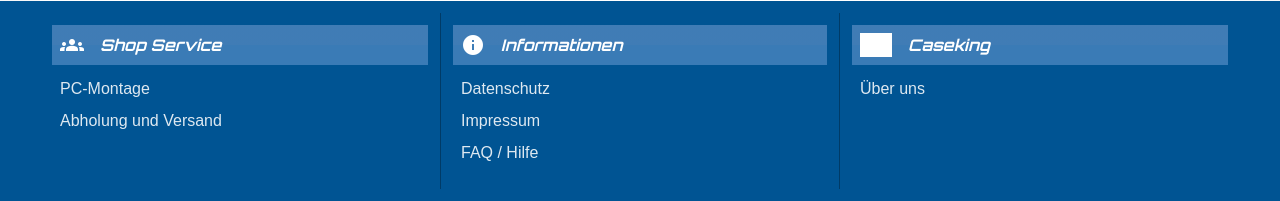
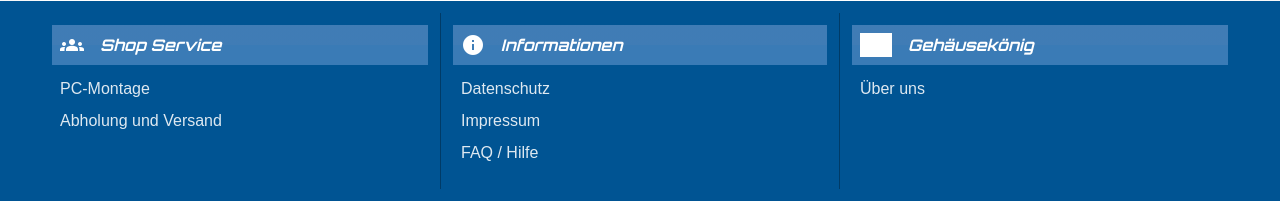
Before and after one commit to JHJojo/GWP-DWP-Website, a PHP site: page /error/404page.php in a window 1280 px wide. Shown: the part 1131-1332 px from the top of the page. Run offline with PHP 8.4, Linux system fonts and the light colour scheme; grey boxes are pictures that could not be loaded.

Commit message:
fixed typing

```diff
--- a/navigation/footer.php
+++ b/navigation/footer.php
@@ -60,7 +60,7 @@
             <img class="my-auto" height="24px" src="https://i.imgur.com/RsLrFDM.png" alt="Gehausekoenig Icon">
           </div>
           <div class="flex-grow pa-2">
-            Caseking
+            Gehäusekönig
           </div>
         </div>
         <div class="py-2">
```
